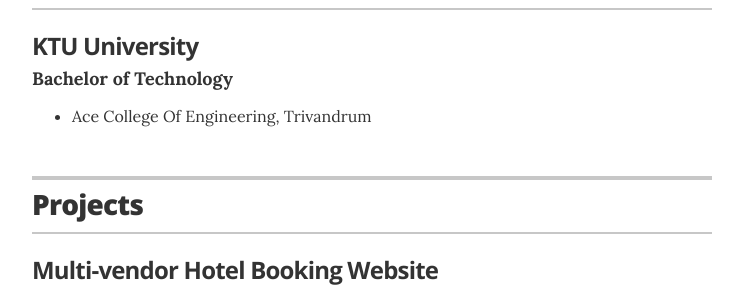
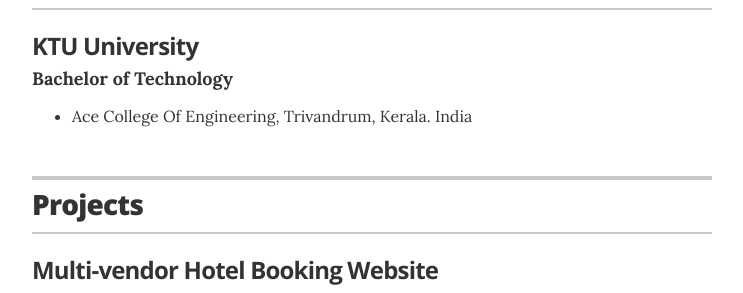
Before and after one commit to roshidhmohammed/resume, a Jekyll site: the page built from index.html, in a window 1280 px wide and 900 px high, scrolled down 998 px. Shown: the part 154-447 px from the top of the window, without its empty margins (268-1011 px from the left). Built offline with Jekyll 4.4.1, drawn with Linux system fonts in a browser that asks for light colours.

Commit message:
updated resume 7

```diff
--- a/_data/education.yml
+++ b/_data/education.yml
@@ -3,7 +3,7 @@
   uni: KTU University
   # year: 2004 &mdash; 2008
   awards:
-    - award: Ace College Of Engineering, Trivandrum
+    - award: Ace College Of Engineering, Trivandrum, Kerala. India
   # summary: If you had any meaningful roles at college, feel free to write about them here
 
 # - degree: High School Diploma
```
